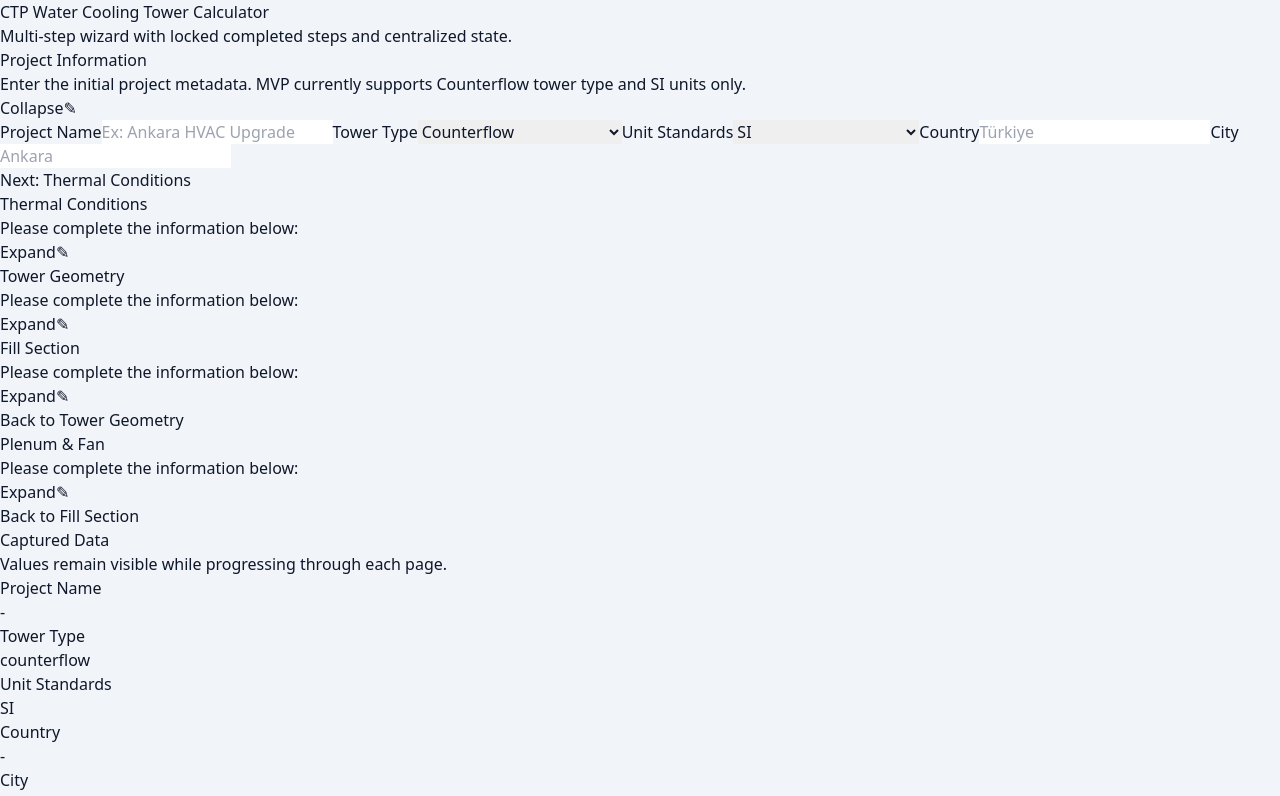
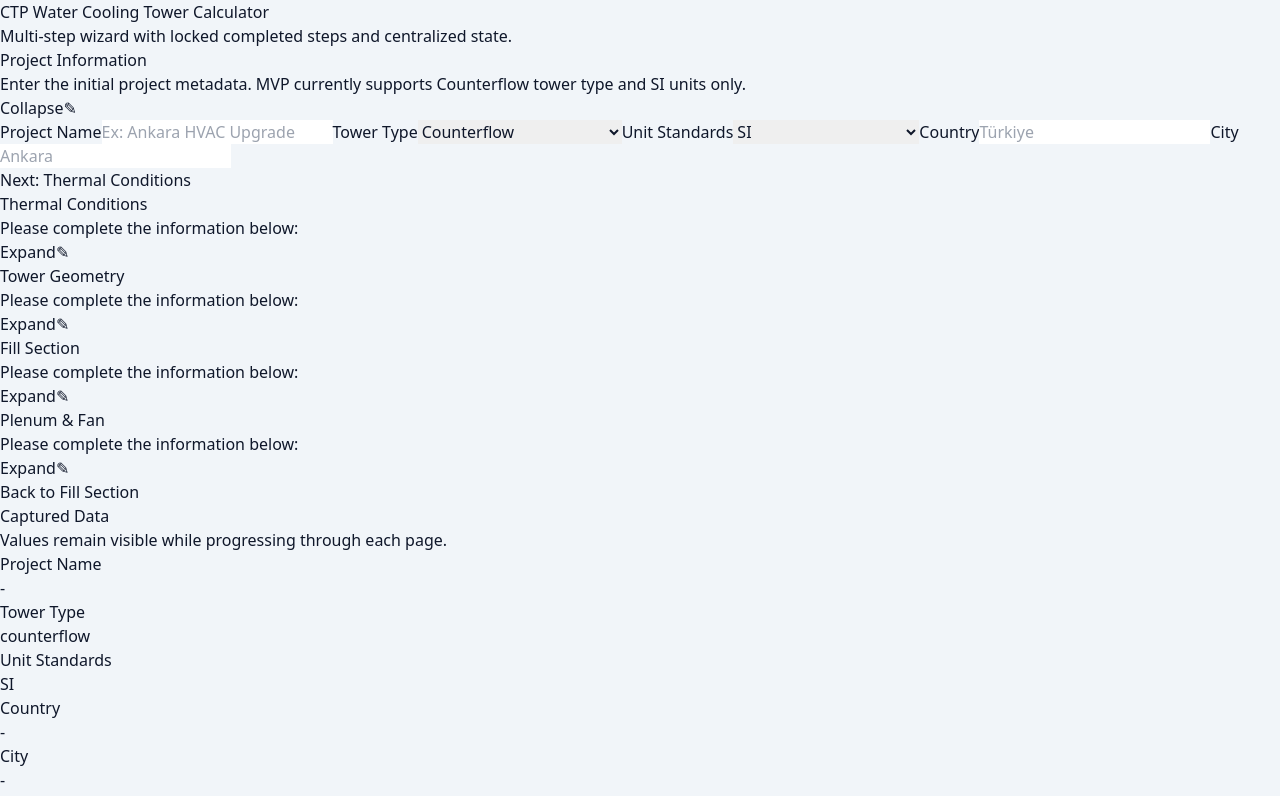
Before and after one commit to muhsinaltintop/CTC, a Next.js app: page / in a window 1280 px wide. Shown: the top 796 px of the page. Built offline with nearby package versions, Linux system fonts and the light colour scheme.

Commit message:
Remove Back to Tower Geometry control from Fill Section

```diff
--- a/components/organisms/FillSectionStep.tsx
+++ b/components/organisms/FillSectionStep.tsx
@@ -11,7 +11,6 @@ interface FillSectionStepProps {
   editable: boolean;
   canEdit: boolean;
   onEdit: () => void;
-  onBackToTowerGeometry: () => void;
   onNext: () => void;
   onChange: (value: Partial<FillSection>) => void;
 }
@@ -55,7 +54,6 @@ export function FillSectionStep({
   editable,
   canEdit,
   onEdit,
-  onBackToTowerGeometry,
   onNext,
   onChange
 }: FillSectionStepProps) {
@@ -102,14 +100,6 @@ export function FillSectionStep({
           canEdit={canEdit}
           onEdit={onEdit}
         />
-
-        <button
-          type="button"
-          onClick={onBackToTowerGeometry}
-          className="mb-4 text-sm font-medium text-sky-700 hover:text-sky-900"
-        >
-          Back to Tower Geometry
-        </button>
       </div>
 
       {isOpen ? (
--- a/components/templates/CalculatorWizard.tsx
+++ b/components/templates/CalculatorWizard.tsx
@@ -261,7 +261,6 @@ export function CalculatorWizard() {
             editable={activeStep === 3}
             canEdit={activeStep !== 3}
             onEdit={() => activateStep(3)}
-            onBackToTowerGeometry={() => activateStep(2)}
             onNext={() => activateStep(4)}
             onChange={(value) =>
               setCalculatorData((prev) => ({
```
